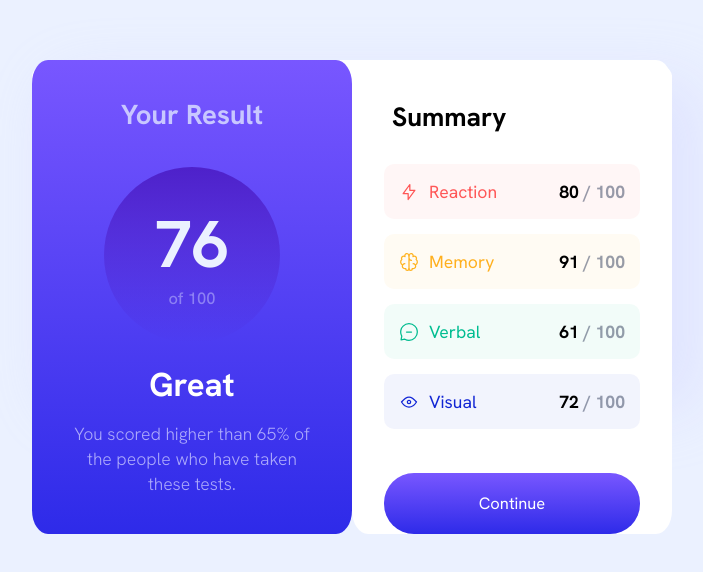
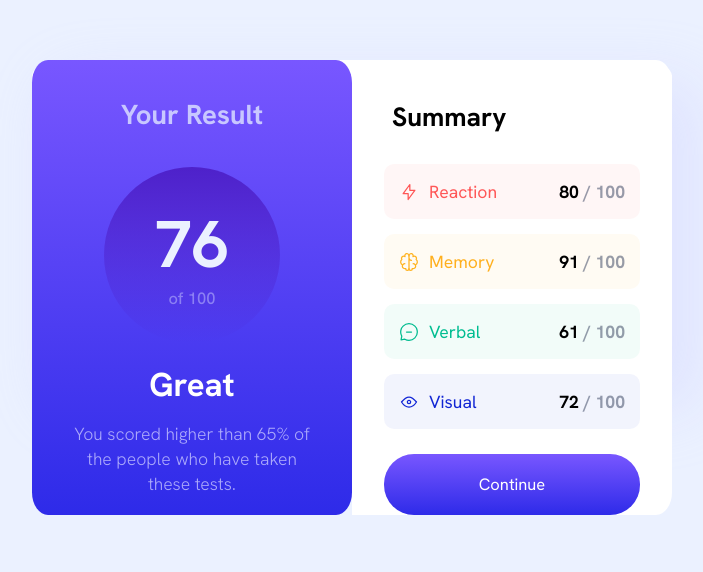
Before and after one commit to Maksym-Paselsky/results-summary-component-main, a plain HTML site: page index.html in a window 1280 px wide. Shown: the part 180-752 px from the top of the page, without its empty margins (288-991 px from the left). Drawn offline with Linux system fonts and the light colour scheme.

Commit message:
remove border radius

```diff
--- a/styles.css
+++ b/styles.css
@@ -72,7 +72,7 @@ body {
 .summary {
   display: block;
   background-color: var(--neutral-white);
-  border-radius: 5%;
+  border-radius: 0 5% 5% 0;
 }
 
 .result-title {
@@ -189,7 +189,7 @@ h1 {
   color: var(--neutral-white);
   width: 80%;
   height: 5.5rem;
-  margin: 4rem auto 0px auto;
+  margin: 25px auto 0px auto;
   background: linear-gradient(
     180deg,
     var(--gradient-state-blue) 0%,
```
